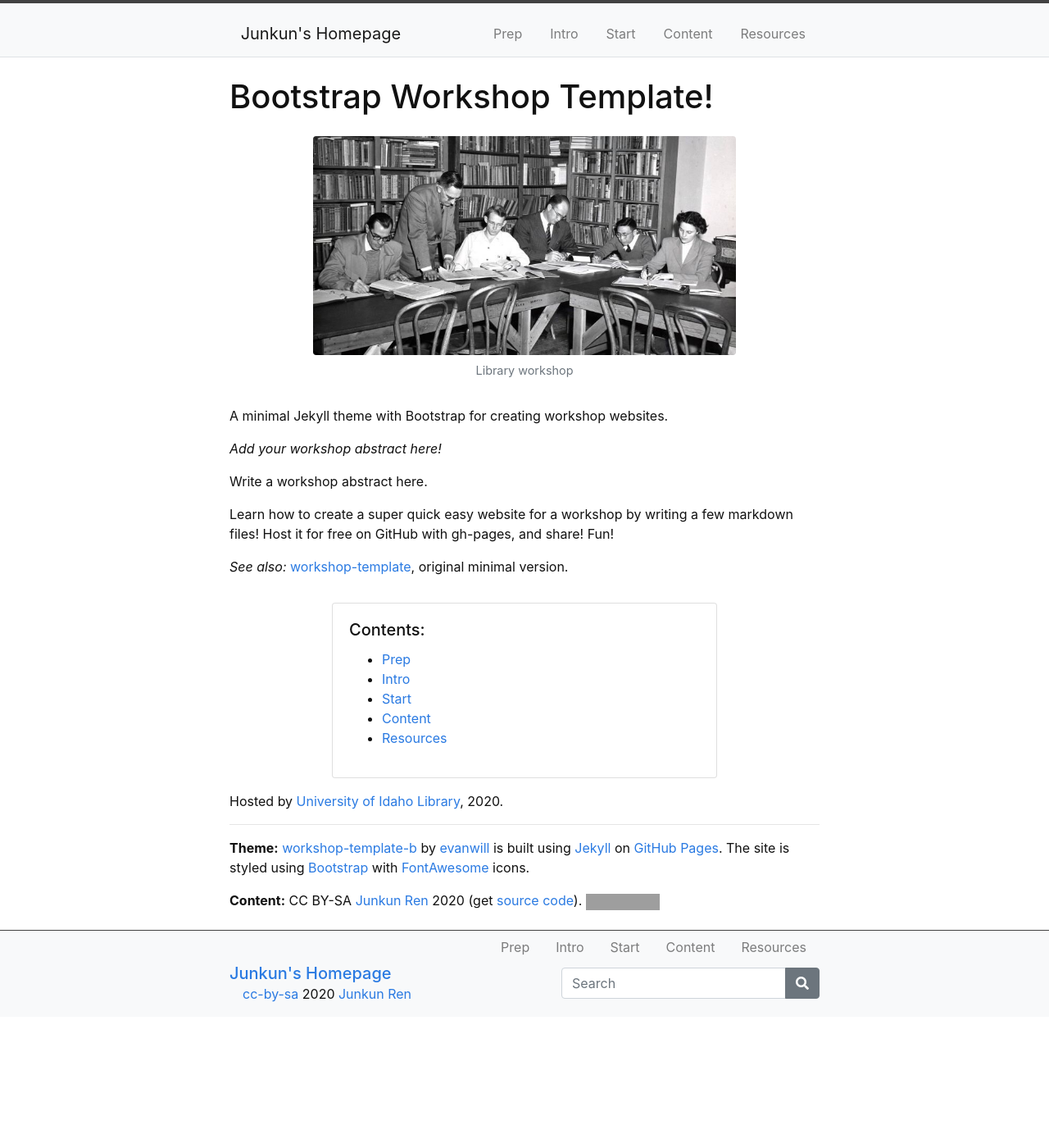
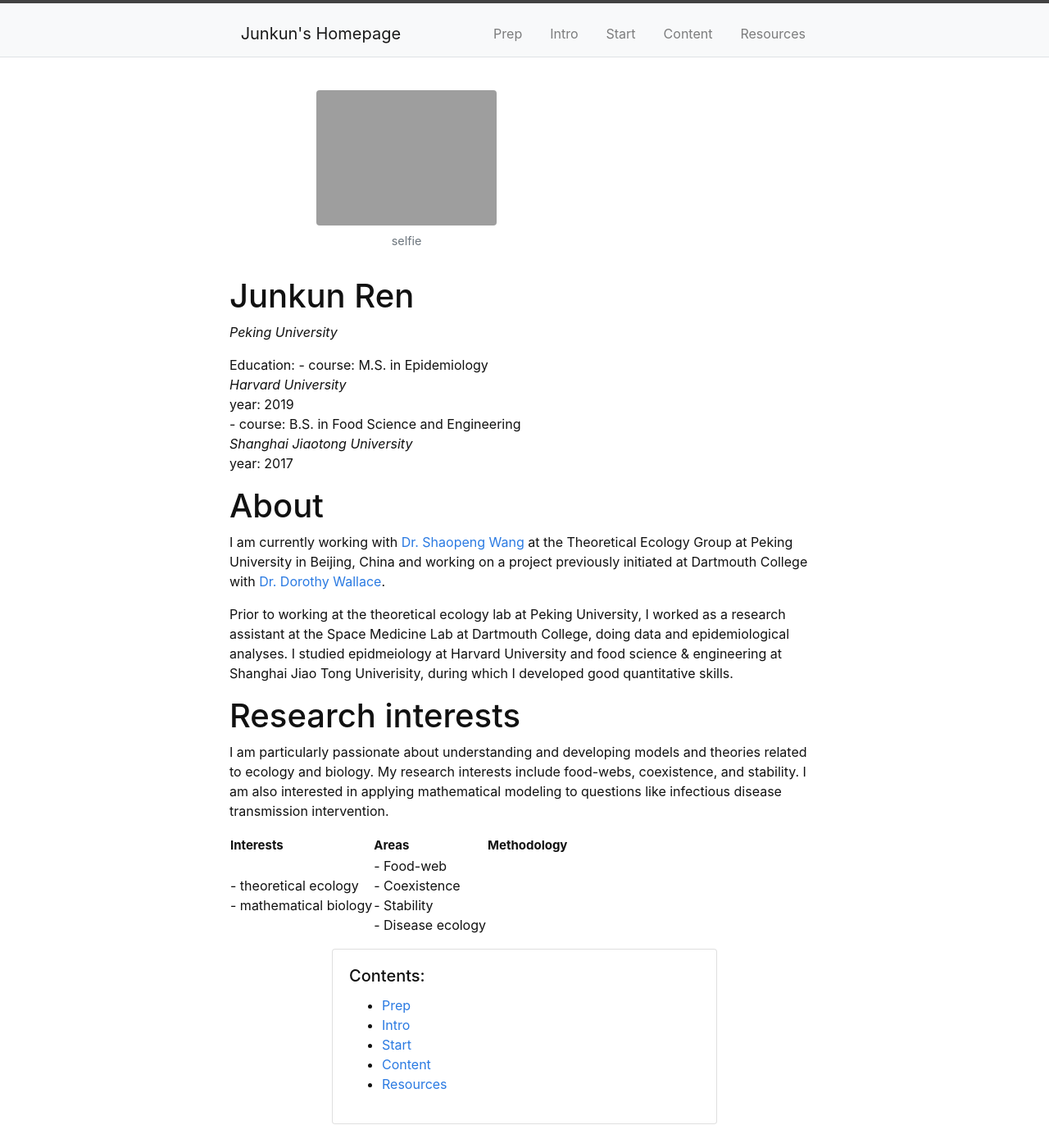
Before and after one commit to junkun-ren/PersonalWebsite, a Jekyll site: the page built from index.md, in a window 1280 px wide and 1400 px high. Shown: the whole window at 82% size. Built offline with Jekyll 4.4.1, drawn with Linux system fonts in a browser that asks for light colours; some of the changed text lies outside the part shown; grey boxes are pictures that could not be loaded.

Commit message:
Update index.md

```diff
--- a/index.md
+++ b/index.md
@@ -3,26 +3,58 @@ title: Home
 layout: default
 ---
 
-# Bootstrap Workshop Template!
+{% include figure.html img="graduation shirt picture copy.jpg" alt="intro image here" caption="selfie" width="55%" %}
 
-{% include figure.html img="uidaho-workshop.jpg" alt="intro image here" caption="Library workshop" width="75%" %}
+# Junkun Ren
+*Peking University*
 
-A minimal Jekyll theme with Bootstrap for creating workshop websites.
+Education:
+    - course: M.S. in Epidemiology<br/>
+      *Harvard University*<br/>
+      year: 2019<br/>
+    - course: B.S. in Food Science and Engineering<br/>
+      *Shanghai Jiaotong University*<br/>
+      year: 2017
 
-*Add your workshop abstract here!*
+# About
 
-Write a workshop abstract here.
+I am currently working with [Dr. Shaopeng Wang](http://scholar.pku.edu.cn/spwang) at the Theoretical Ecology Group at Peking University in Beijing, China and  working on a project previously initiated at Dartmouth College with [Dr. Dorothy Wallace](https://math.dartmouth.edu/~dwallace/).
 
-Learn how to create a super quick easy website for a workshop by writing a few markdown files!
-Host it for free on GitHub with gh-pages, and share!
-Fun!
+Prior to working at the theoretical ecology lab at Peking University, I worked as a research assistant at the Space Medicine Lab at Dartmouth College, doing data and epidemiological analyses. I studied epidmeiology at Harvard University and food science & engineering at Shanghai Jiao Tong Univerisity, during which I developed good quantitative skills.
 
-*See also:* [workshop-template](https://evanwill.github.io/workshop-template/), original minimal version.
+# Research interests
+
+I am particularly passionate about understanding and developing models and theories related to ecology and biology. My research interests include food-webs, coexistence, and stability. I am also interested in applying mathematical modeling to questions like infectious disease transmission intervention.
+
+<table border="0">
+ <tr>
+    <td><b style="font-size:15px">Interests</b></td>
+    <td><b style="font-size:15px">Areas</b></td>
+    <td><b style="font-size:15px">Methodology</b></td>
+ </tr>
+ <tr>
+    <td>
+        - theoretical ecology <br/>
+        - mathematical biology
+    </td>
+    <td>
+        - Food-web  <br/>
+        - Coexistence  <br/>
+        - Stability <br/>
+        - Disease ecology<br/>
+    </td>
+ </tr>
+</table>
 
 {% include toc.html %}
-
-Hosted by [University of Idaho Library](http://www.lib.uidaho.edu/), {{ site.pub_year }}.
 
 ------
 
 {% include credits.html %}
+
+
+Contact:
+
+email: junkun.ren.2019@gmail.com
+
+> updated Oct 2020
```
